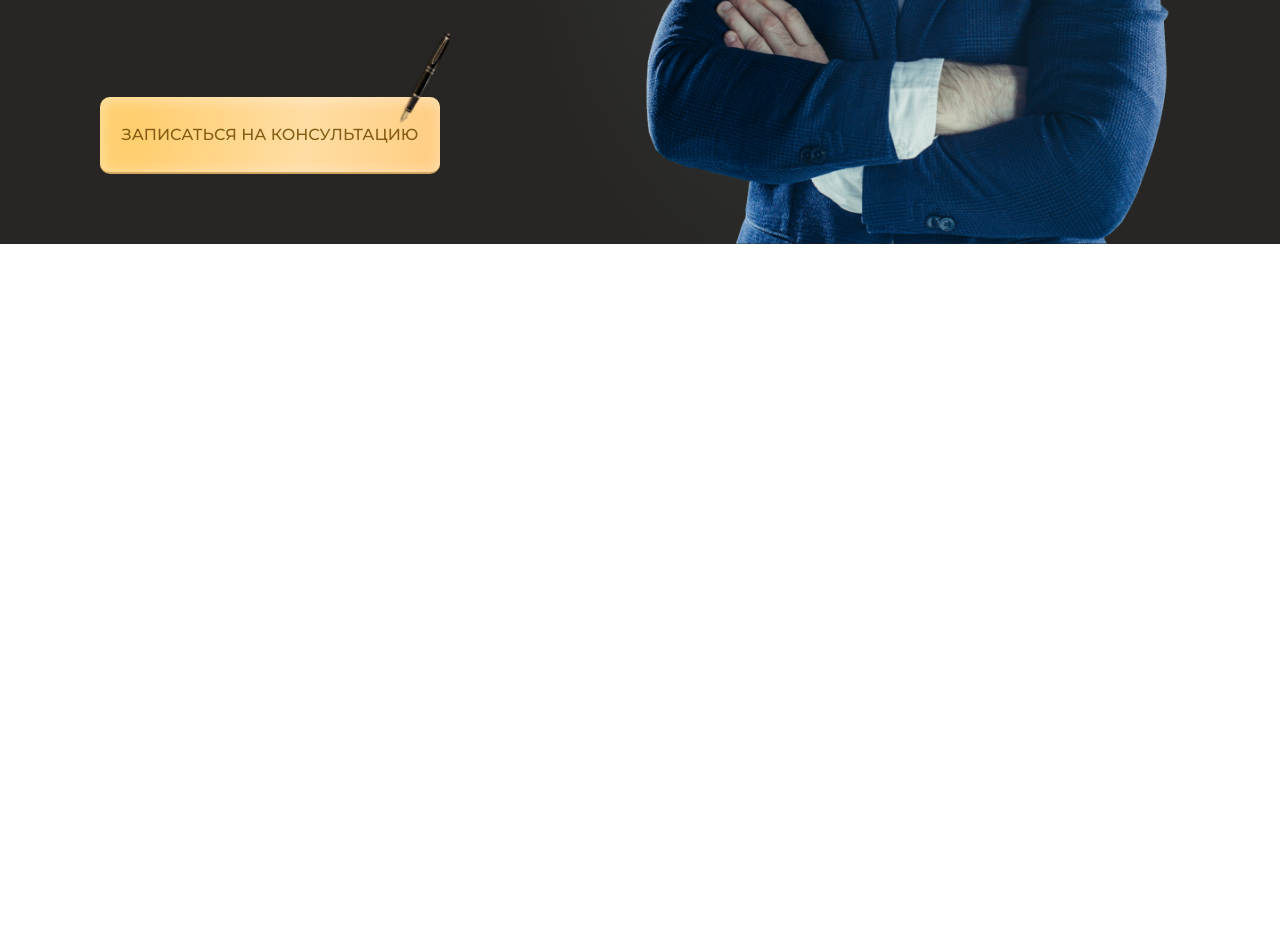
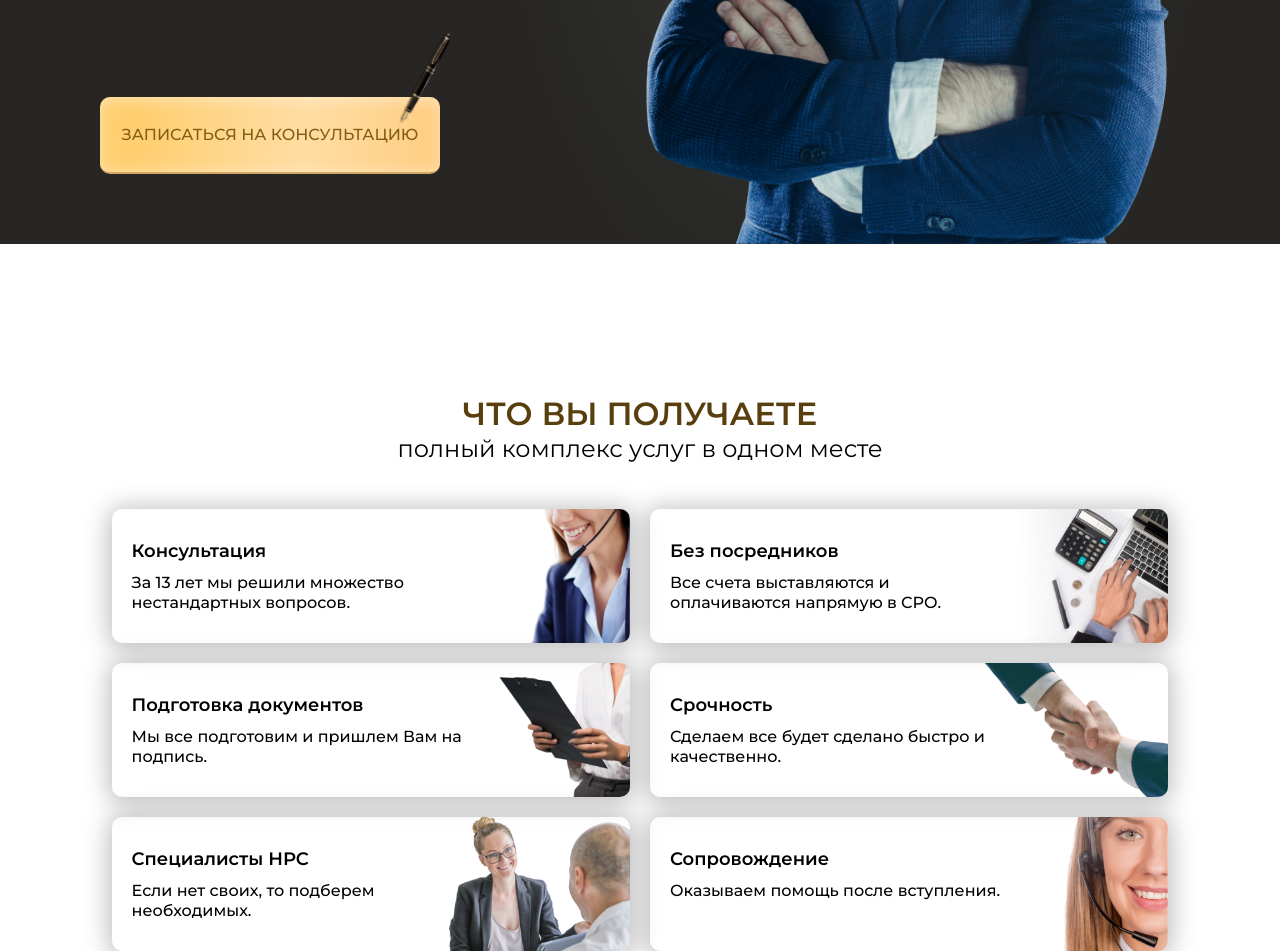
Before and after one commit to maximatory/myLandingPageDesign-gulp, a website: page src/index.html in a window 1280 px wide. Shown: the part 530-1481 px from the top of the page. Before the commit the page ends 800 px from the top, so only its background shows below. Drawn offline with nearby package versions, Linux system fonts and the light colour scheme; files that its build step writes are made by us from their sources.

Commit message:
добавил секцию service

```diff
--- a/src/assets/scss/_global.scss
+++ b/src/assets/scss/_global.scss
@@ -35,3 +35,26 @@ body {
     transform: scale(1.1);
   }
 }
+
+.section {
+  &__title{
+    font-size: 32px;
+    font-weight: 600;
+    line-height: 40px;
+    color: $text-color;
+    text-transform: uppercase;
+    text-align: center;
+    @media (max-width: $breakpoint992){
+      font-size: 28px;
+    }
+  }
+  &__subtitle{
+    font-size: 24px;
+    font-weight: 400;
+    line-height: 30px;
+    text-align: center;
+    @media (max-width: $breakpoint992){
+      font-size: 20px;
+    }
+  }
+}
--- /dev/null
+++ b/src/assets/scss/_service.scss
@@ -0,0 +1,79 @@
+.section__service {
+  padding-top: 150px;
+  @media (max-width: $breakpoint768){
+    padding-top: 75px;
+  }
+}
+
+.service{
+  &__subtitle{
+    margin-bottom: 45px;
+  }
+}
+
+.advantages {
+  display: flex;
+  flex-wrap: wrap;
+  justify-content: center;
+  gap: 20px;
+
+  &__item {
+    flex: 0 1 48%;
+    box-shadow: 0px 2px 24px 4px rgba(0, 0, 0, 0.25);
+    border-radius: 10px;
+    padding: 30px 20px;
+    background-repeat: no-repeat;
+    background-size: contain;
+    background-position: right;
+
+    @media (max-width: $breakpoint992){
+      flex: 0 1 80%;
+    }
+    @media (max-width: $breakpoint480){
+      flex: 0 1 100%;
+    }
+
+    &_1{
+      background-image: url(../img/advantages1.png);
+    }
+    &_2{
+      background-image: url(../img/advantages2.png);
+    }
+    &_3{
+      background-image: url(../img/advantages3.png);
+    }
+    &_4{
+      background-image: url(../img/advantages4.png);
+    }
+    &_5{
+      background-image: url(../img/advantages5.png);
+    }
+    &_6{
+      background-image: url(../img/advantages6.png);
+    }
+  }
+
+  &__info{
+    width: 70%;
+  }
+
+  &__title{
+    font-size: 18px;
+    line-height: 24px;
+    font-weight: 600;
+    margin-bottom: 10px;
+    @media (max-width: $breakpoint480){
+      font-size: 16px;
+      margin-bottom: 5px;
+    }
+  }
+
+  &__text {
+    font-size: 16px;
+    line-height: 20px;
+    font-weight: 500;
+    @media (max-width: $breakpoint480){
+      font-size: 14px;
+    }
+  }
+}
--- a/src/assets/scss/_vars.scss
+++ b/src/assets/scss/_vars.scss
@@ -12,3 +12,4 @@ $bg-dark: #282724;
 $light: #f3f3ee;
 $yelow: #ffd686;
 $btn-text: #835d13;
+$text-color: #593F0D;
--- a/src/assets/scss/style.scss
+++ b/src/assets/scss/style.scss
@@ -3,3 +3,4 @@
 @import './global';
 
 @import './header';
+@import './service';
--- a/src/index.html
+++ b/src/index.html
@@ -4,3 +4,4 @@ title: Главная
 ---
 
 {{>header}}
+{{>service}}
--- /dev/null
+++ b/src/tpl/partials/service.html
@@ -0,0 +1,51 @@
+<section class="section__service">
+  <div class="container">
+    <div class="service">
+      <h2 class="section__title">Что вы получаете</h2>
+      <p class="section__subtitle service__subtitle">полный комплекс услуг в одном месте</p>
+      <div class="advantages">
+        <div class="advantages__item advantages__item_1">
+          <div class="advantages__info">
+            <h3 class="advantages__title">Консультация</h3>
+            <p class="advantages__text">За 13 лет мы решили множество нестандартных вопросов.</p>
+          </div>
+        </div>
+
+        <div class="advantages__item advantages__item_2">
+          <div class="advantages__info">
+            <h3 class="advantages__title">Без посредников</h3>
+            <p class="advantages__text">Все счета выставляются и оплачиваются напрямую в СРО.</p>
+          </div>
+        </div>
+
+        <div class="advantages__item advantages__item_3">
+          <div class="advantages__info">
+            <h3 class="advantages__title">Подготовка документов</h3>
+            <p class="advantages__text">Мы все подготовим и пришлем Вам на подпись.</p>
+          </div>
+        </div>
+
+        <div class="advantages__item advantages__item_4">
+          <div class="advantages__info">
+            <h3 class="advantages__title">Срочность</h3>
+            <p class="advantages__text">Сделаем все будет сделано быстро и качественно.</p>
+          </div>
+        </div>
+
+        <div class="advantages__item advantages__item_5">
+          <div class="advantages__info">
+            <h3 class="advantages__title">Специалисты НРС</h3>
+            <p class="advantages__text">Если нет своих, то подберем необходимых.</p>
+          </div>
+        </div>
+
+        <div class="advantages__item advantages__item_6">
+          <div class="advantages__info">
+            <h3 class="advantages__title">Сопровождение</h3>
+            <p class="advantages__text">Оказываем помощь после вступления.</p>
+          </div>
+        </div>
+      </div>
+    </div>
+  </div>
+</section>
```
Also changed, not shown: src/assets/img/advantages1.png (added), src/assets/img/advantages2.png (added), src/assets/img/advantages3.png (added), src/assets/img/advantages4.png (added), src/assets/img/advantages5.png (added), src/assets/img/advantages6.png (added), src/assets/scss/_header.scss (line endings or trailing spaces).
